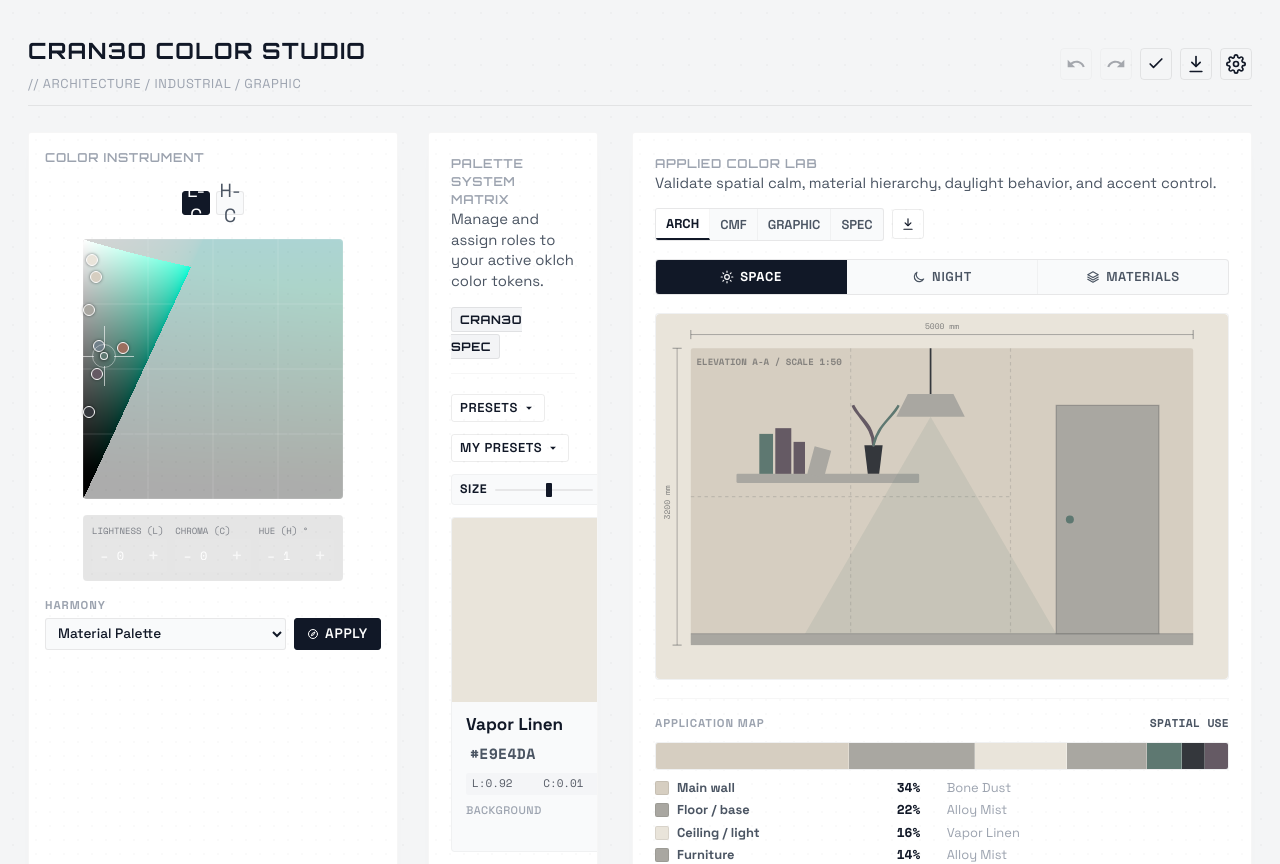
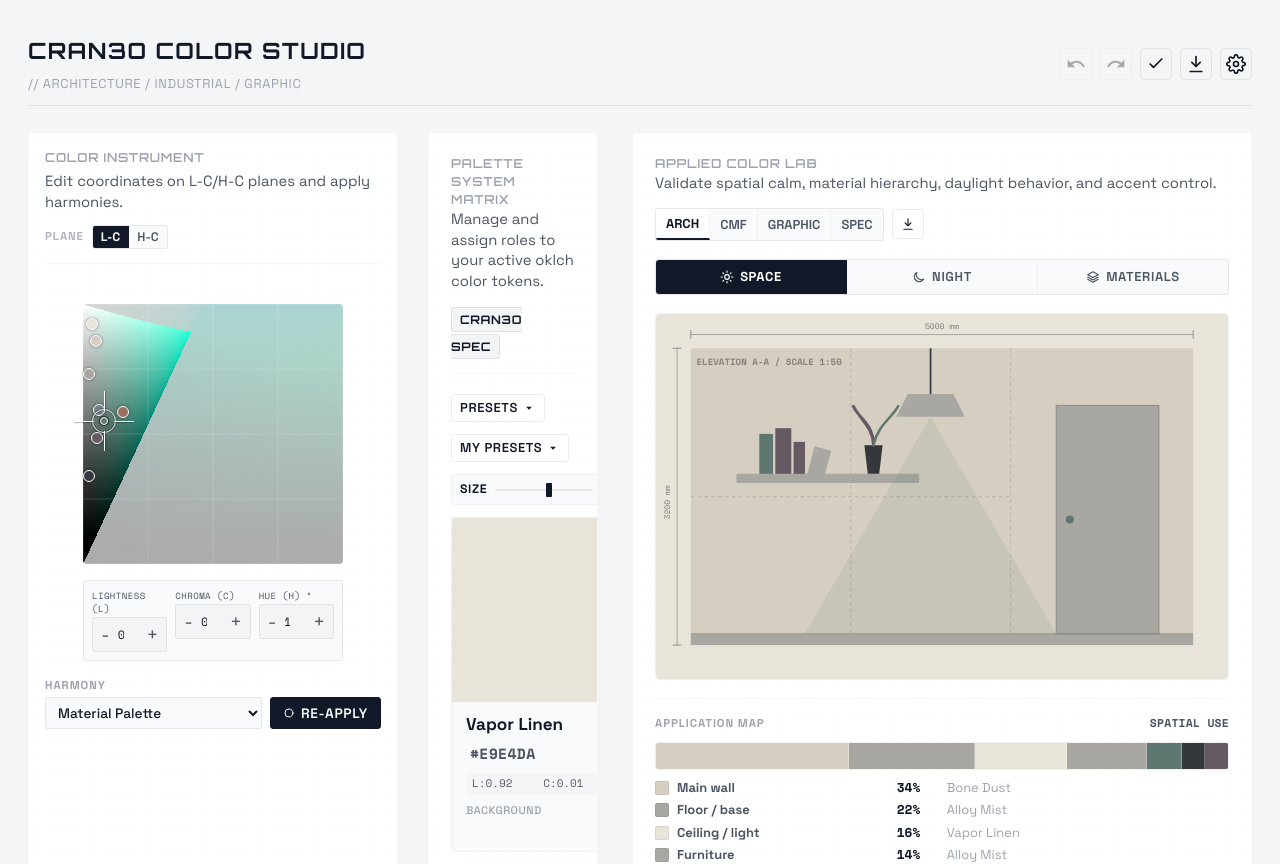
Before and after one commit to jlgtz1998/jlgtz1998.github.io, a Next.js app: page /CRAN3O_Color_Studio/ in a window 1280 px wide. Shown: the top 864 px of the page. Built offline with nearby package versions, Linux system fonts and the light colour scheme.

Commit message:
Refactor COLOR INSTRUMENT and panel header homogenization

```diff
--- a/app/page.tsx
+++ b/app/page.tsx
@@ -318,6 +318,25 @@ export default function Cran3oColorStudio() {
     if (!active) return;
 
     const generatedOklchs = generateHarmony(active.oklch, activeHarmonyId, identity.chroma / 50);
+    const nextColors = colors.map((color, index) => {
+      if (color.locked) return color;
+      const oklch = generatedOklchs[index % generatedOklchs.length];
+      const nextColor = createColorFromOklch(oklch, generateColorName(oklch));
+      nextColor.id = color.id;
+      nextColor.role = color.role;
+      nextColor.locked = false;
+      return nextColor;
+    });
+    setSliders(NEUTRAL_SLIDERS);
+    updateColorsAndPushHistory(nextColors);
+  };
+
+  const handleHarmonyChange = (harmonyId: string) => {
+    setActiveHarmonyId(harmonyId);
+    const active = getActiveColor();
+    if (!active) return;
+
+    const generatedOklchs = generateHarmony(active.oklch, harmonyId, identity.chroma / 50);
     const nextColors = colors.map((color, index) => {
       if (color.locked) return color;
       const oklch = generatedOklchs[index % generatedOklchs.length];
@@ -754,26 +773,32 @@ export default function Cran3oColorStudio() {
           {/* Row 2: Wheel & Swatches Side-by-Side Row */}
           <div className="wheel-and-swatches-row">
 
-            {/* Left: HSV Instrument */}
+            {/* Left: OKLCH Color Space Instrument */}
             <section className="studio-panel calculator-face color-space-instrument">
-              <h3 className="section-title">COLOR INSTRUMENT</h3>
-
-              <div className="instrument-vertical-stack">
-                {/* Picker Shape Selector */}
-                <div className="picker-shape-selector" style={{ display: 'flex', gap: '6px', justifyContent: 'center', margin: '4px 0 8px' }}>
+              <div className="panel-header" style={{ borderBottom: '1px solid var(--border-light)', paddingBottom: '14px', marginBottom: '16px', display: 'flex', justifyContent: 'space-between', alignItems: 'center', flexWrap: 'wrap', gap: '12px' }}>
+                <div>
+                  <h3 className="section-title" style={{ margin: 0 }}>COLOR INSTRUMENT</h3>
+                  <p className="section-description" style={{ margin: '4px 0 0' }}>Edit coordinates on L-C/H-C planes and apply harmonies.</p>
+                </div>
+                <div style={{ display: 'flex', alignItems: 'center', gap: '8px' }}>
+                  <span className="control-label-mini" style={{ margin: 0, opacity: 0.8 }}>PLANE</span>
+                  <div className="button-strip">
                     {(['plane_lc', 'plane_hc'] as const).map((shape) => (
                       <button
                         key={shape}
-                      className={`shape-btn ${pickerShape === shape ? 'active' : ''}`}
+                        className={pickerShape === shape ? 'active' : ''}
                         onClick={() => setPickerShape(shape)}
+                        style={{ cursor: 'pointer', padding: '3px 8px', fontSize: '0.65rem' }}
                         title={shape === 'plane_lc' ? 'L-C PLANE (LIGHTNESS/CHROMA)' : 'H-C PLANE (HUE/CHROMA)'}
                       >
-                      {shape === 'plane_lc' && 'L-C'}
-                      {shape === 'plane_hc' && 'H-C'}
+                        {shape === 'plane_lc' ? 'L-C' : 'H-C'}
                       </button>
                     ))}
                   </div>
+                </div>
+              </div>
 
+              <div className="instrument-vertical-stack">
                 <div className="instrument-wheel-wrapper">
                   <ColorWheel
                     activeColor={activeColor}
@@ -788,17 +813,15 @@ export default function Cran3oColorStudio() {
                   />
                 </div>
 
-
-
                 <div className="harmony-controls-block">
                   <span className="control-label-mini">HARMONY</span>
                   <div className="harmony-action-row">
-                    <select className="select-control" value={activeHarmonyId} onChange={(event) => setActiveHarmonyId(event.target.value)}>
+                    <select className="select-control" value={activeHarmonyId} onChange={(event) => handleHarmonyChange(event.target.value)}>
                       {HARMONIES.map((harmony) => <option key={harmony.id} value={harmony.id}>{harmony.name}</option>)}
                     </select>
-                    <button onClick={handleGenerateHarmony} className="calculator-action primary">
-                      <MaterialIcon name="explore" size={12} />
-                      APPLY
+                    <button onClick={handleGenerateHarmony} className="calculator-action primary" title="Re-apply active harmony to non-locked colors">
+                      <MaterialIcon name="sync" size={12} />
+                      RE-APPLY
                     </button>
                   </div>
                 </div>
@@ -1139,10 +1162,10 @@ export default function Cran3oColorStudio() {
 
           {/* Unified Variation & Mutation Engine Panel */}
           <section className="studio-panel calculator-face variation-panel">
-            <div className="variation-header-row" style={{ display: 'flex', justifyContent: 'space-between', alignItems: 'center', flexWrap: 'wrap', gap: '12px' }}>
+            <div className="panel-header variation-header-row" style={{ display: 'flex', justifyContent: 'space-between', alignItems: 'center', flexWrap: 'wrap', gap: '12px', borderBottom: '1px solid var(--border-light)', paddingBottom: '14px', marginBottom: '16px' }}>
               <div>
-                <h3 className="section-title">VARIATION & MUTATION ENGINE</h3>
-                <p className="section-description">Fine tune temperature, muting, contrast, and material feel inside OKLCH.</p>
+                <h3 className="section-title" style={{ margin: 0 }}>VARIATION & MUTATION ENGINE</h3>
+                <p className="section-description" style={{ margin: '4px 0 0' }}>Fine tune temperature, muting, contrast, and material feel inside OKLCH.</p>
               </div>
 
               <div className="mutation-controls-inline" style={{ display: 'flex', alignItems: 'center', gap: '8px' }}>
@@ -1163,7 +1186,7 @@ export default function Cran3oColorStudio() {
             </div>
 
             {slidersOpen && (
-              <div className="variation-sliders-drawer" style={{ borderTop: '1px solid var(--border-light)', paddingTop: '16px', marginTop: '12px' }}>
+              <div className="variation-sliders-drawer" style={{ paddingTop: '8px' }}>
                 <div style={{ display: 'flex', alignItems: 'center', gap: '8px', marginBottom: '16px' }}>
                   <span className="control-label-mini" style={{ margin: 0 }}>MUTATION STRENGTH</span>
                   <div className="button-strip">
@@ -1208,19 +1231,45 @@ export default function Cran3oColorStudio() {
             )}
           </section>
 
-          {/* Row 6: Collapsible My Color Identity Settings */}
+          {/* Row 6: Collapsible Color Identity Settings */}
           <section className="studio-panel calculator-face">
-            <button className="identity-collapsible-trigger" onClick={() => setIdentityOpen(!identityOpen)}>
-              <span className="section-title" style={{ display: 'flex', alignItems: 'center', gap: '8px', cursor: 'pointer' }}>
-                <MaterialIcon name="settings" size={16} />
+            <button
+              className="identity-collapsible-trigger"
+              onClick={() => setIdentityOpen(!identityOpen)}
+              style={{
+                display: 'flex',
+                justifyContent: 'space-between',
+                alignItems: 'center',
+                background: 'transparent',
+                border: 0,
+                width: '100%',
+                cursor: 'pointer',
+                textAlign: 'left',
+                paddingBottom: identityOpen ? '14px' : '4px',
+                borderBottom: identityOpen ? '1px solid var(--border-light)' : 'none',
+                marginBottom: identityOpen ? '16px' : '0px',
+                transition: 'all 0.15s ease'
+              }}
+            >
+              <div>
+                <h3 className="section-title" style={{ display: 'flex', alignItems: 'center', gap: '8px', margin: 0 }}>
+                  <span style={{ color: 'var(--text-muted)', display: 'inline-flex' }}>
+                    <MaterialIcon name="settings" size={14} />
+                  </span>
                   COLOR IDENTITY
+                </h3>
+                <p className="section-description" style={{ margin: '4px 0 0' }}>
+                  Define your core aesthetic profile. Active palettes morph smoothly as you adjust the axes.
+                </p>
+              </div>
+              <div style={{ display: 'flex', alignItems: 'center', color: 'var(--text-secondary)' }}>
+                <span style={{ transform: identityOpen ? 'rotate(90deg)' : 'none', transition: 'transform 0.15s ease', display: 'inline-flex' }}>
+                  <MaterialIcon name="keyboard_arrow_right" size={18} />
                 </span>
-              <span style={{ transform: identityOpen ? 'rotate(90deg)' : 'none', transition: 'transform 0.15s ease', display: 'inline-flex' }}>
-                <MaterialIcon name="keyboard_arrow_right" size={16} />
-              </span>
+              </div>
             </button>
             {identityOpen && (
-              <div style={{ marginTop: '8px', borderTop: '1px solid var(--border-light)', paddingTop: '16px' }}>
+              <div className="collapsible-content">
                 <IdentityPanel
                   identity={identity}
                   onIdentityChange={handleIdentitySliderChange}
--- a/components/ColorWheel.tsx
+++ b/components/ColorWheel.tsx
@@ -32,16 +32,16 @@ interface NumberControlProps {
 function NumberControl({ label, value, min, max, step, onChange }: NumberControlProps) {
   return (
     <div style={{ display: 'flex', flexDirection: 'column', gap: '2px', flex: 1 }}>
-      <span style={{ fontSize: '9px', opacity: 0.5, fontFamily: 'var(--font-mono)' }}>{label}</span>
-      <div style={{ display: 'flex', alignItems: 'center', background: 'rgba(255,255,255,0.05)', borderRadius: '2px' }}>
-        <button onClick={() => onChange(clampNumber(value - step, min, max))} style={{ padding: '4px 8px', background: 'none', border: 'none', color: 'white', cursor: 'pointer', opacity: 0.7 }}>-</button>
+      <span style={{ fontSize: '9px', color: 'var(--text-secondary)', fontFamily: 'var(--font-mono)', letterSpacing: '0.05em' }}>{label}</span>
+      <div style={{ display: 'flex', alignItems: 'center', background: 'var(--bg-input)', border: '1px solid var(--border-medium)', borderRadius: '3px' }}>
+        <button onClick={() => onChange(clampNumber(value - step, min, max))} style={{ padding: '4px 8px', background: 'none', border: 'none', color: 'var(--text-primary)', cursor: 'pointer', opacity: 0.7 }}>-</button>
         <input
           type="number"
           value={Number(value).toFixed(step < 1 ? 2 : 0)}
           onChange={(e) => onChange(clampNumber(parseFloat(e.target.value) || 0, min, max))}
-          style={{ width: '100%', background: 'transparent', border: 'none', color: 'white', textAlign: 'center', fontFamily: 'var(--font-mono)', fontSize: '12px' }}
+          style={{ width: '100%', background: 'transparent', border: 'none', color: 'var(--text-primary)', textAlign: 'center', fontFamily: 'var(--font-mono)', fontSize: '12px' }}
         />
-        <button onClick={() => onChange(clampNumber(value + step, min, max))} style={{ padding: '4px 8px', background: 'none', border: 'none', color: 'white', cursor: 'pointer', opacity: 0.7 }}>+</button>
+        <button onClick={() => onChange(clampNumber(value + step, min, max))} style={{ padding: '4px 8px', background: 'none', border: 'none', color: 'var(--text-primary)', cursor: 'pointer', opacity: 0.7 }}>+</button>
       </div>
     </div>
   );
@@ -391,18 +391,20 @@ export default function ColorWheel({
               <div style={{
                 position: 'absolute', top: '50%', left: '50%', transform: 'translate(-50%, -50%)',
                 width: 8, height: 8, borderRadius: '50%', backgroundColor: activeColor.hex,
-                border: '1px solid rgba(255,255,255,0.9)', boxShadow: '0 0 4px rgba(0,0,0,0.8)',
+                border: '1.5px solid #ffffff', boxShadow: '0 0 0 1px rgba(0,0,0,0.5), 0 0 4px rgba(0,0,0,0.6)',
               }} />
               {/* Outer target scope circle */}
               <div style={{
                 position: 'absolute', top: '50%', left: '50%', transform: 'translate(-50%, -50%)',
-                width: 24, height: 24, borderRadius: '50%', border: '1px solid rgba(255,255,255,0.4)',
+                width: 24, height: 24, borderRadius: '50%',
+                border: '1px solid rgba(255,255,255,0.85)',
+                boxShadow: '0 0 0 1px rgba(0,0,0,0.25), inset 0 0 0 1px rgba(0,0,0,0.25)',
               }} />
               {/* Crosshair lines extending outward */}
-              <div style={{ position: 'absolute', top: '50%', left: '-10px', width: '20px', height: '1px', background: 'rgba(255,255,255,0.6)' }} />
-              <div style={{ position: 'absolute', top: '50%', right: '-10px', width: '20px', height: '1px', background: 'rgba(255,255,255,0.6)' }} />
-              <div style={{ position: 'absolute', top: '-10px', left: '50%', width: '1px', height: '20px', background: 'rgba(255,255,255,0.6)' }} />
-              <div style={{ position: 'absolute', bottom: '-10px', left: '50%', width: '1px', height: '20px', background: 'rgba(255,255,255,0.6)' }} />
+              <div style={{ position: 'absolute', top: '50%', left: '-10px', width: '20px', height: '1px', background: '#ffffff', boxShadow: '0 1px 1px rgba(0,0,0,0.3)' }} />
+              <div style={{ position: 'absolute', top: '50%', right: '-10px', width: '20px', height: '1px', background: '#ffffff', boxShadow: '0 1px 1px rgba(0,0,0,0.3)' }} />
+              <div style={{ position: 'absolute', top: '-10px', left: '50%', width: '1px', height: '20px', background: '#ffffff', boxShadow: '1px 0 1px rgba(0,0,0,0.3)' }} />
+              <div style={{ position: 'absolute', bottom: '-10px', left: '50%', width: '1px', height: '20px', background: '#ffffff', boxShadow: '1px 0 1px rgba(0,0,0,0.3)' }} />
             </div>
           );
         })()}
@@ -410,7 +412,7 @@ export default function ColorWheel({
 
       {/* CAD-Style Input Controls for OKLCH */}
       {activeColor && (
-        <div style={{ display: 'flex', gap: '8px', width: '100%', padding: '8px', background: 'rgba(0,0,0,0.1)', borderRadius: '4px', border: '1px solid rgba(255,255,255,0.05)' }}>
+        <div style={{ display: 'flex', gap: '8px', width: '100%', padding: '8px', background: 'var(--bg-panel-deep)', borderRadius: '3px', border: '1px solid var(--border-medium)' }}>
           <NumberControl
             label="LIGHTNESS (L)"
             value={currentL}
```
Also changed, not shown: components/IdentityPanel.tsx (+0 -7 lines). Lines whose indentation alone changed are shown as unchanged.
